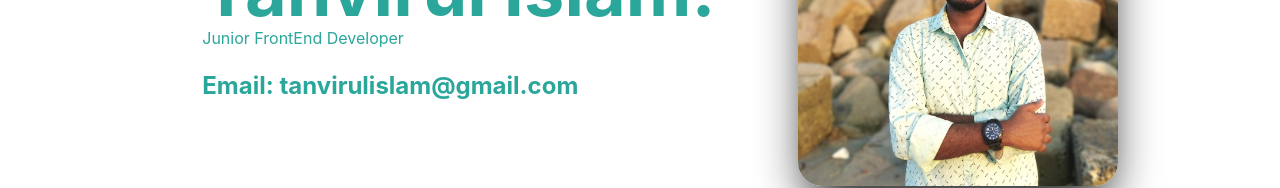
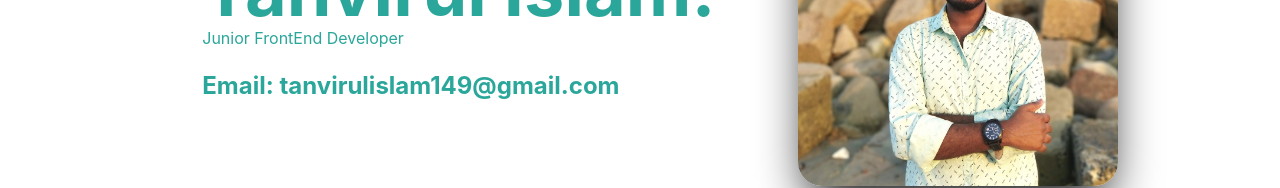
Before and after one commit to tanvirulislam149/bike-parts-client, a React (Create React App) app: page /myPortfolio in a window 1280 px wide. Shown: the part 246-434 px from the top of the page. Built offline with nearby package versions, Linux system fonts and the light colour scheme; no server answers.

Commit message:
email added

```diff
--- a/src/Pages/MyPortfolio.js
+++ b/src/Pages/MyPortfolio.js
@@ -12,7 +12,7 @@ const MyPortfolio = () => {
                     <p className='text-5xl font-bold text-accent-focus'>Hi, I am</p>
                     <p className='text-7xl font-bold text-accent-focus'>Tanvirul Islam.</p>
                     <p className='text-accent-focus'>Junior FrontEnd Developer</p>
-                    <p className='text-2xl my-5 font-bold text-accent-focus'>Email: tanvirulislam@gmail.com</p>
+                    <p className='text-2xl my-5 font-bold text-accent-focus'>Email: tanvirulislam149@gmail.com</p>
                 </div>
             </div>
             <div>
```
